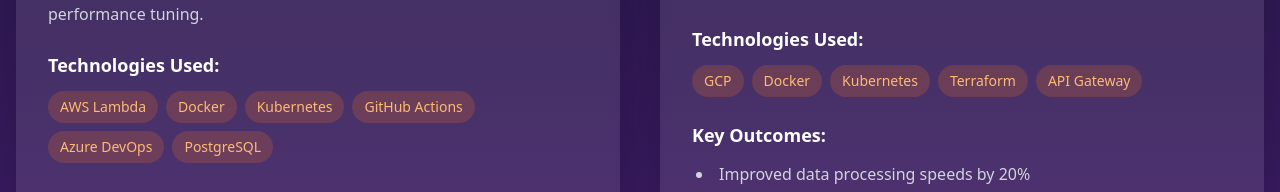
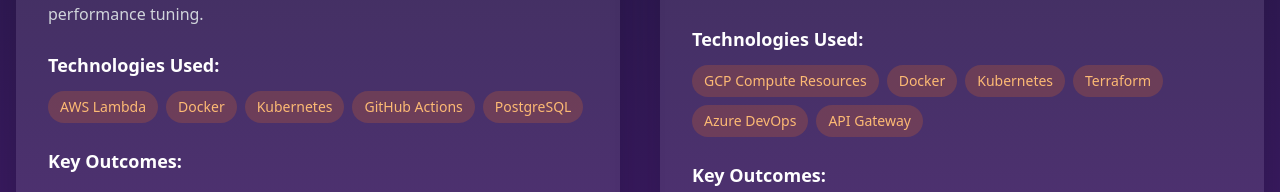
Before and after one commit to nkosimano/MyProfile, a React (Vite) app: page /projects in a window 1280 px wide. Shown: the part 759-951 px from the top of the page. Built offline with nearby package versions, Linux system fonts and the light colour scheme.

Commit message:
Refactor: Get in Touch" button now uses React Router's Link component instead of a plain <a> tag.

```diff
--- a/src/pages/Projects.tsx
+++ b/src/pages/Projects.tsx
@@ -20,7 +20,7 @@
     title: 'Africa Tennis Platform',
     description: 'Spearheaded DevOps initiatives for a high-traffic sports platform, focusing on building a scalable, secure, and automated cloud infrastructure. Led comprehensive database architecture refinement and optimization, implementing advanced security measures and performance tuning.',
     image: 'https://images.unsplash.com/photo-1595435934249-5df7ed86e1c0?ixlib=rb-4.0.3&ixid=M3wxMjA3fDB8MHxwaG90by1wYWdlfHx8fGVufDB8fHx8fA%3D%3D&auto=format&fit=crop&w=2124&q=80', // Original image
-    technologies: ['AWS Lambda', 'Docker', 'Kubernetes', 'GitHub Actions', 'Azure DevOps', 'PostgreSQL'],
+    technologies: ['AWS Lambda', 'Docker', 'Kubernetes', 'GitHub Actions', 'PostgreSQL'],
     outcomes: [
       'Reduced deployment cycle time by 93%',
       'Achieved 99.95% system uptime',
@@ -35,7 +35,7 @@
     description: 'Drove the DevOps strategy for an innovative art analytics platform, emphasizing rapid iteration cycles, robust infrastructure on Google Cloud Platform (GCP), and efficient data processing pipelines for complex analytics.',
     // Updated image: Dashboards and charts, fitting for analytics
     image: 'https://images.unsplash.com/photo-1460661419201-fd4cecdf8a8b?q=80&w=2400',
-    technologies: ['GCP', 'Docker', 'Kubernetes', 'Terraform', 'API Gateway'],
+    technologies: ['GCP Compute Resources', 'Docker', 'Kubernetes', 'Terraform', 'Azure DevOps', 'API Gateway'],
     outcomes: [
       'Improved data processing speeds by 20%',
       'Achieved 99.9% service uptime',
```
